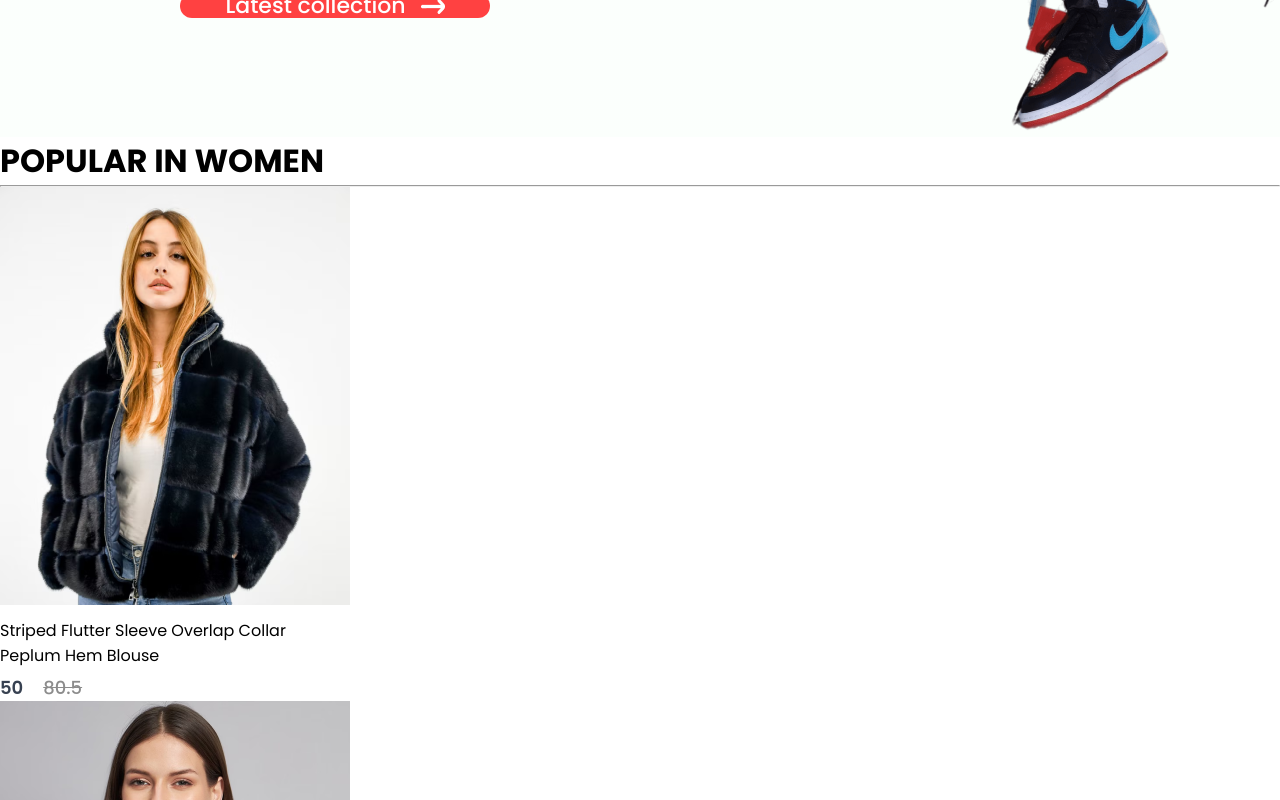
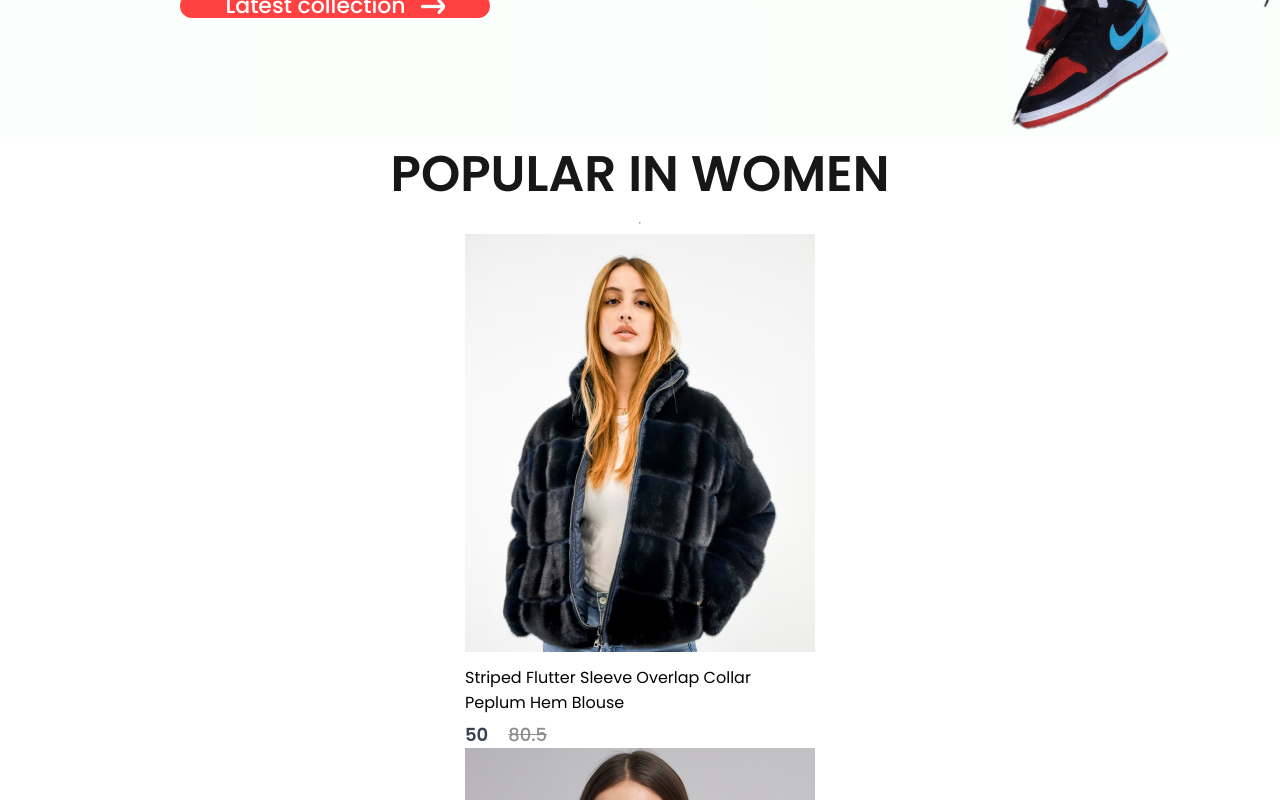
Before and after one commit to ankittripathe/FashionHub, a React (Vite) app: page / in a window 1280 px wide. Shown: the part 760-1560 px from the top of the page. Built offline with nearby package versions, Linux system fonts and the light colour scheme.

Commit message:
added popular.css file

```diff
--- a/src/Components/Popular/Popular.css
+++ b/src/Components/Popular/Popular.css
@@ -0,0 +1,12 @@
+.popular {
+  display: flex;
+  flex-direction: column;
+  align-items: center;
+  gap: 10px;
+  height: 90vh;
+}
+.popular h1 {
+  color: #171717;
+  font-size: 50px;
+  font-weight: 600;
+}
```
